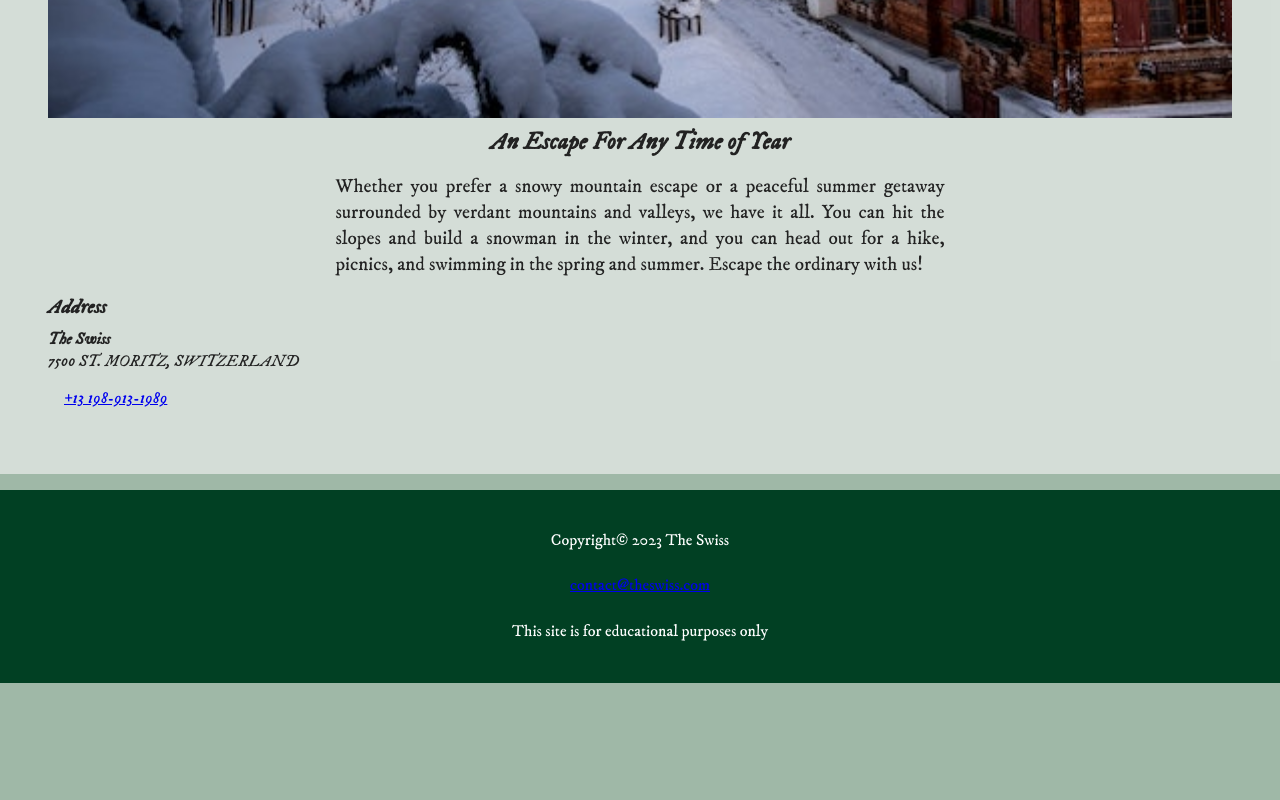
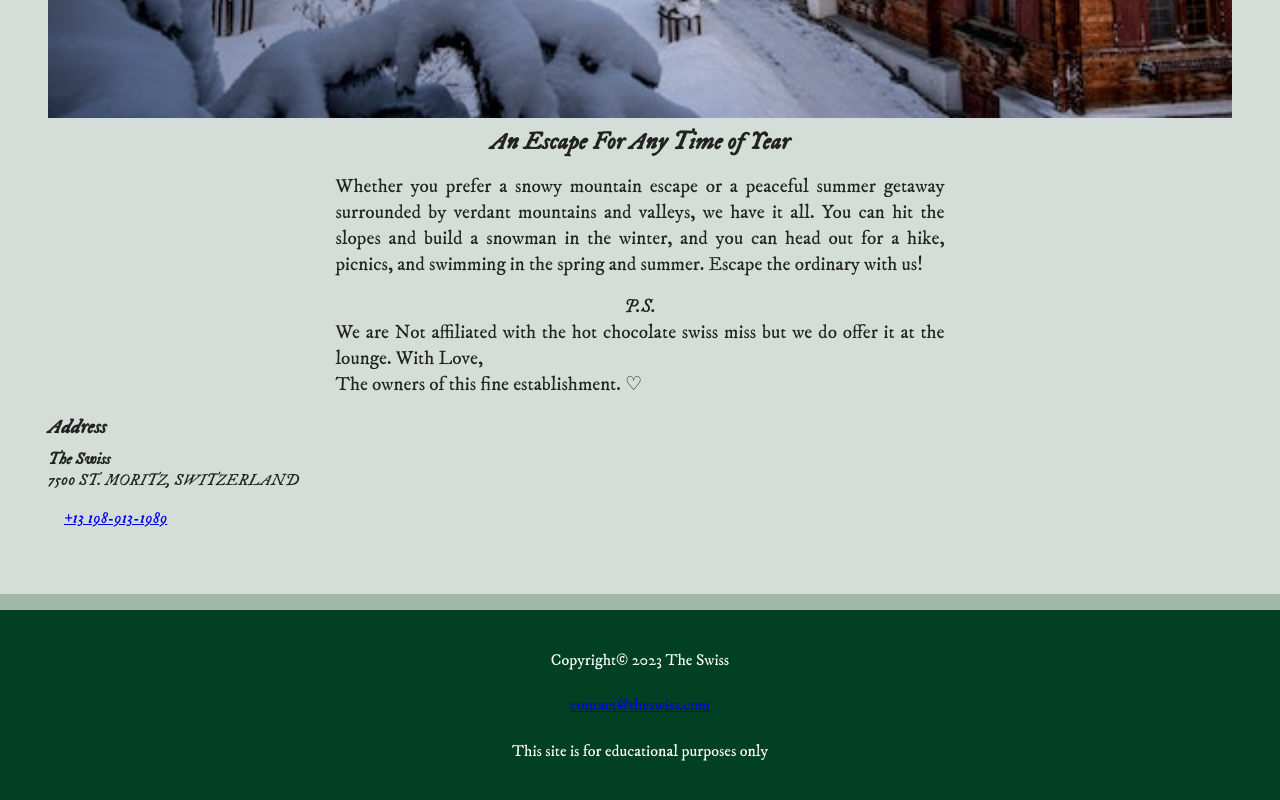
Before and after one commit to tiredgroupie/The-Swiss-resort-website, a plain HTML site: page index.html in a window 1280 px wide. Shown: the part 2434-3234 px from the top of the page. Before the commit the page ends 3117 px from the top, so only its background shows below. Drawn offline with nearby package versions, Linux system fonts and the light colour scheme.

Commit message:
added a love note
clairfying we are not associated with the brand but we do serve it in our lobby

```diff
--- a/index.html
+++ b/index.html
@@ -45,6 +45,11 @@
             	<h3><em>An Escape For Any Time of Year</em></h3>
             		<p>Whether you prefer a snowy mountain escape or a peaceful summer getaway surrounded by verdant mountains and valleys, we have it all. You can hit the slopes and build a snowman in the winter, and you can head out for a hike, picnics, and swimming in the spring and summer. Escape the ordinary with us!</p>
 
+					<p><em>P.S.</em> We are Not affiliated with the hot chocolate swiss miss but we do offer it at the lounge.
+						With Love,<br>
+						 The owners of this fine establishment. ♡</p>
+
+
 			<section>
 				<address>
 					<h4>Address</h4>
```
